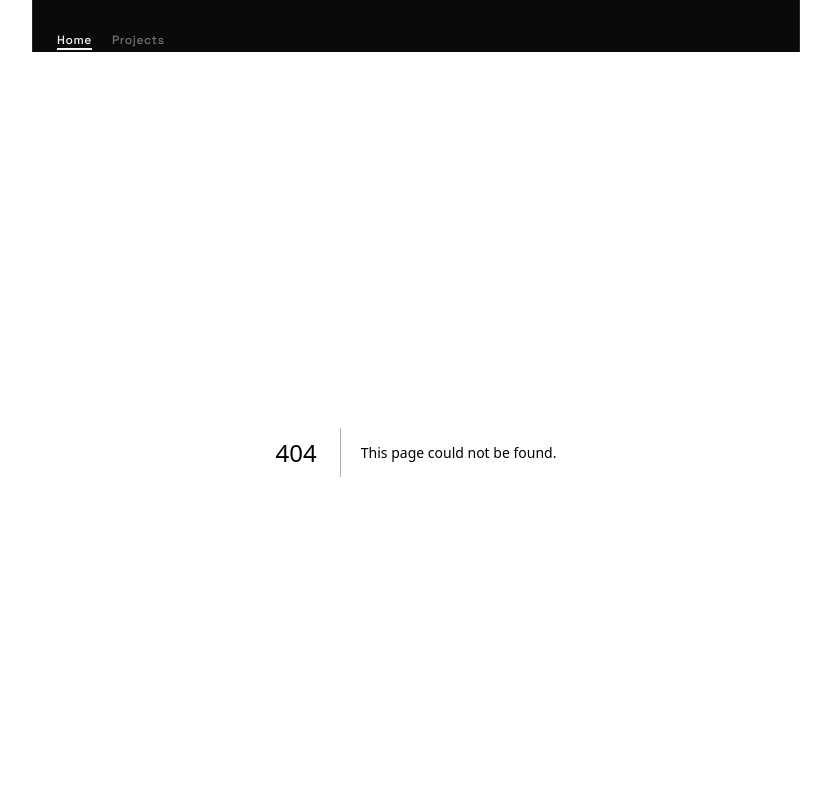
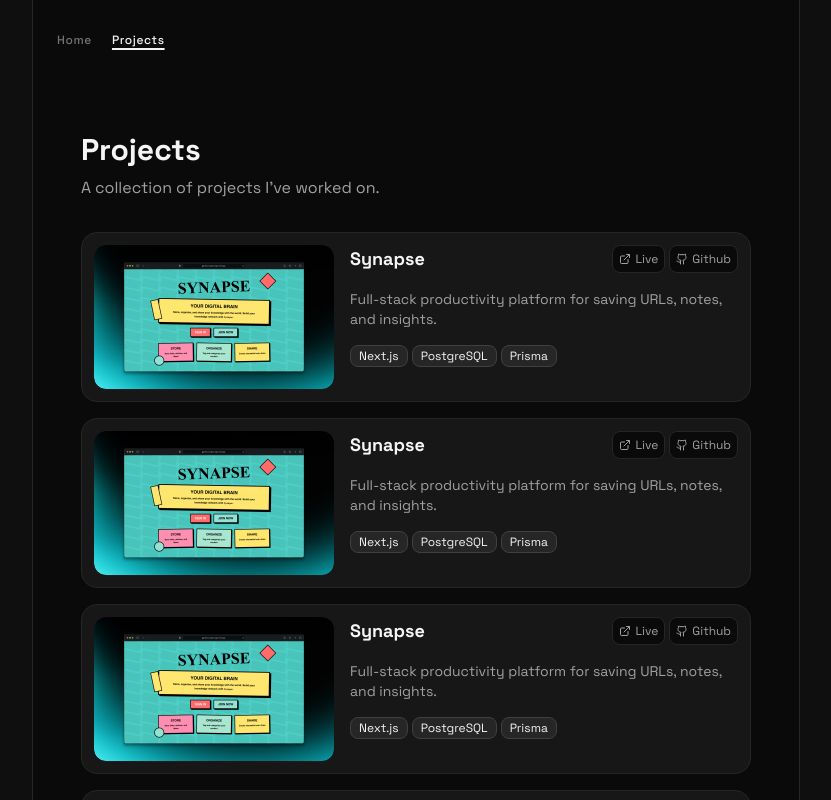
Before and after one commit to DeepakLabade/portfolio, a Next.js app: page /projects in a window 1280 px wide. Before the commit this address had no page. Shown: the top 800 px of the page, without its empty margins (224-1055 px from the left). Built offline with nearby package versions, Linux system fonts and the light colour scheme.

Commit message:
added project page

```diff
--- a/app/components/header.tsx
+++ b/app/components/header.tsx
@@ -1,10 +1,12 @@
+'use client'
 import Link from "next/link";
 import Container from "./container";
 import { cn } from "../lib/utils";
+import { usePathname } from "next/navigation";
 
 const Header = () => {
 
-    const isActive = false;
+  const pathname = usePathname()
 
   return (
     <div>
@@ -12,10 +14,10 @@ const Header = () => {
         <div className="flex justify-between">
             <div className="flex gap-5">
           <Link href={"/"}>
-            <p className={cn(`text-xs tracking-wider font-medium text-neutral-500 hover:text-neutral-100`, true && "underline text-neutral-100 underline-offset-4 decoration-2")}>Home</p>
+            <p className={cn(`text-xs tracking-wider font-medium text-neutral-500 hover:text-neutral-100`, pathname == "/" && "underline text-neutral-100 underline-offset-4 decoration-2")}>Home</p>
           </Link>
           <Link href={"/projects"}>
-          <p className={cn(`text-xs tracking-wider font-medium text-neutral-500 hover:text-neutral-100`, isActive && "underline text-neutral-100 underline-offset-4 decoration-2")}>Projects</p>
+          <p className={cn(`text-xs tracking-wider font-medium text-neutral-500 hover:text-neutral-100`, pathname == "/projects" && "underline text-neutral-100 underline-offset-4 decoration-2")}>Projects</p>
           </Link>
             </div>
 
--- a/app/components/project-card.tsx
+++ b/app/components/project-card.tsx
@@ -5,12 +5,12 @@ import Link from "next/link";
 const ProjectCard = () => {
   return (
     <div>
-      <div className="bg-neutral-900 w-full flex rounded-2xl p-3 gap-4 border border-neutral-800">
-        <div className="w-60 h-36 overflow-auto relative">
+      <div className="bg-neutral-900 group w-full flex rounded-2xl p-3 gap-4 border border-neutral-800">
+        <div className="w-60 h-36 relative rounded-xl overflow-hidden">
           <Image
             src={"/synapse.png"}
             alt="/synapse.png"
-            className="rounded-xl object-cover "
+            className="rounded-xl object-cover group-hover:scale-105 overflow-hidden transition duration-300"
             fill
           />
         </div>
--- a/app/page.tsx
+++ b/app/page.tsx
@@ -15,7 +15,7 @@ export default function Home() {
   return (
     <div className="relative">
       <div className="">
-        <Container classname={'border-x border-neutral-800border-x h-full border-neutral-800'}>
+        <Container classname={'border-x border-neutral-800 h-full'}>
           <Hero />
           <AboutSection />
           <ProjectSection />
--- /dev/null
+++ b/app/projects/page.tsx
@@ -0,0 +1,29 @@
+import React from 'react'
+import Container from '../components/container'
+import ProjectCard from '../components/project-card'
+import Footer from '../components/footer'
+
+const ProjectsPage = () => {
+  return (
+    <div className=''>
+        <Container classname={'border-x border-neutral-800border-x border-neutral-800 h-fit '}>
+          <div className='pb-10 px-6'>
+            <div className='text-neutral-100 pt-20'>
+                <h1 className='text-3xl font-bold'>Projects</h1>
+                <p className='text-neutral-400 pt-2'>A collection of projects I've worked on.</p>
+            </div>
+            <div className='flex flex-col gap-4 text-neutral-100 pt-8'>
+              <ProjectCard />
+              <ProjectCard />
+              <ProjectCard />
+              <ProjectCard />
+              <ProjectCard />
+            </div>
+          </div>
+          <Footer />
+        </Container>
+    </div>
+  )
+}
+
+export default ProjectsPage
```
